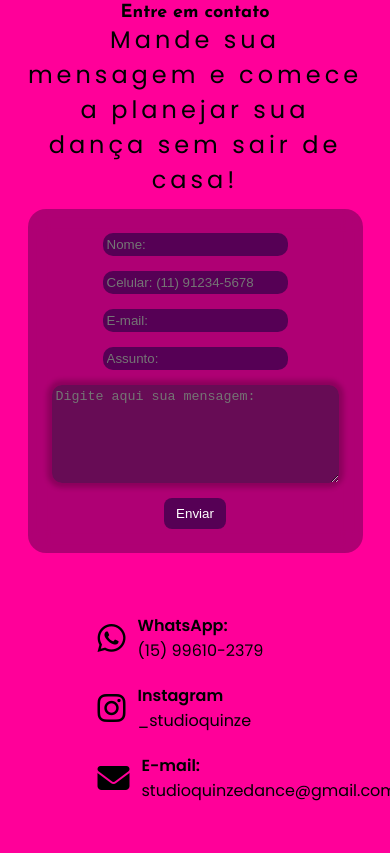
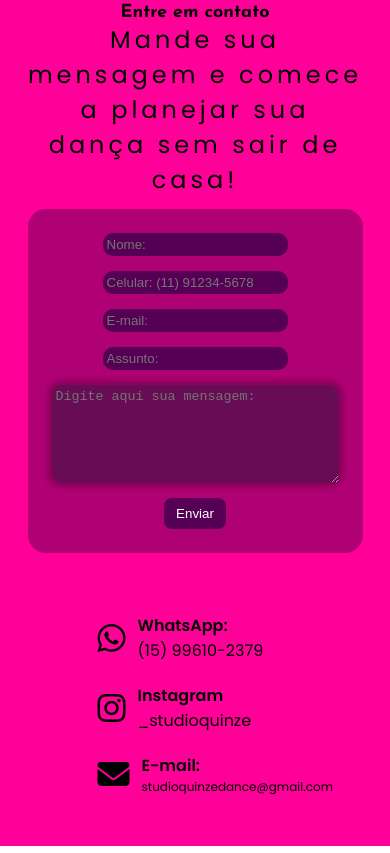
Before and after one commit to GuilhermeCostaBarbosa/StudioQuinze, a website: page index.html in a window 390 px wide. Shown: the part 3083-3936 px from the top of the page. Drawn offline with Linux system fonts and the light colour scheme; a web font is replaced by a local one.

Commit message:
Update style.css

```diff
--- a/style.css
+++ b/style.css
@@ -519,7 +519,11 @@ img {
         width: 50%;
         flex-direction: column;
         gap: 20px;
-}
+    }
+
+    div > .channel-info:last-child p {
+        font-size: 12px;
+    }
 }
 
 .toast {
```
